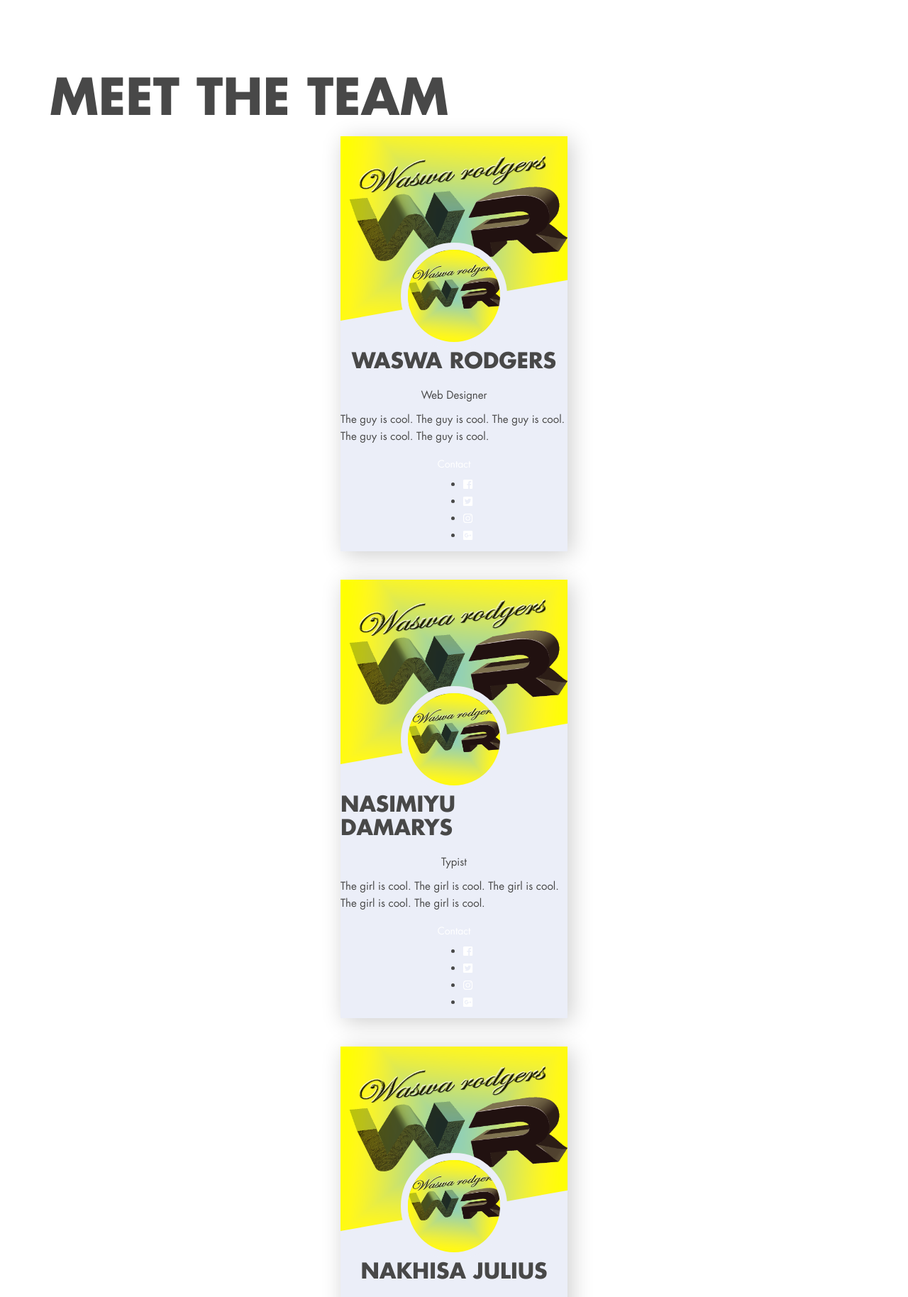
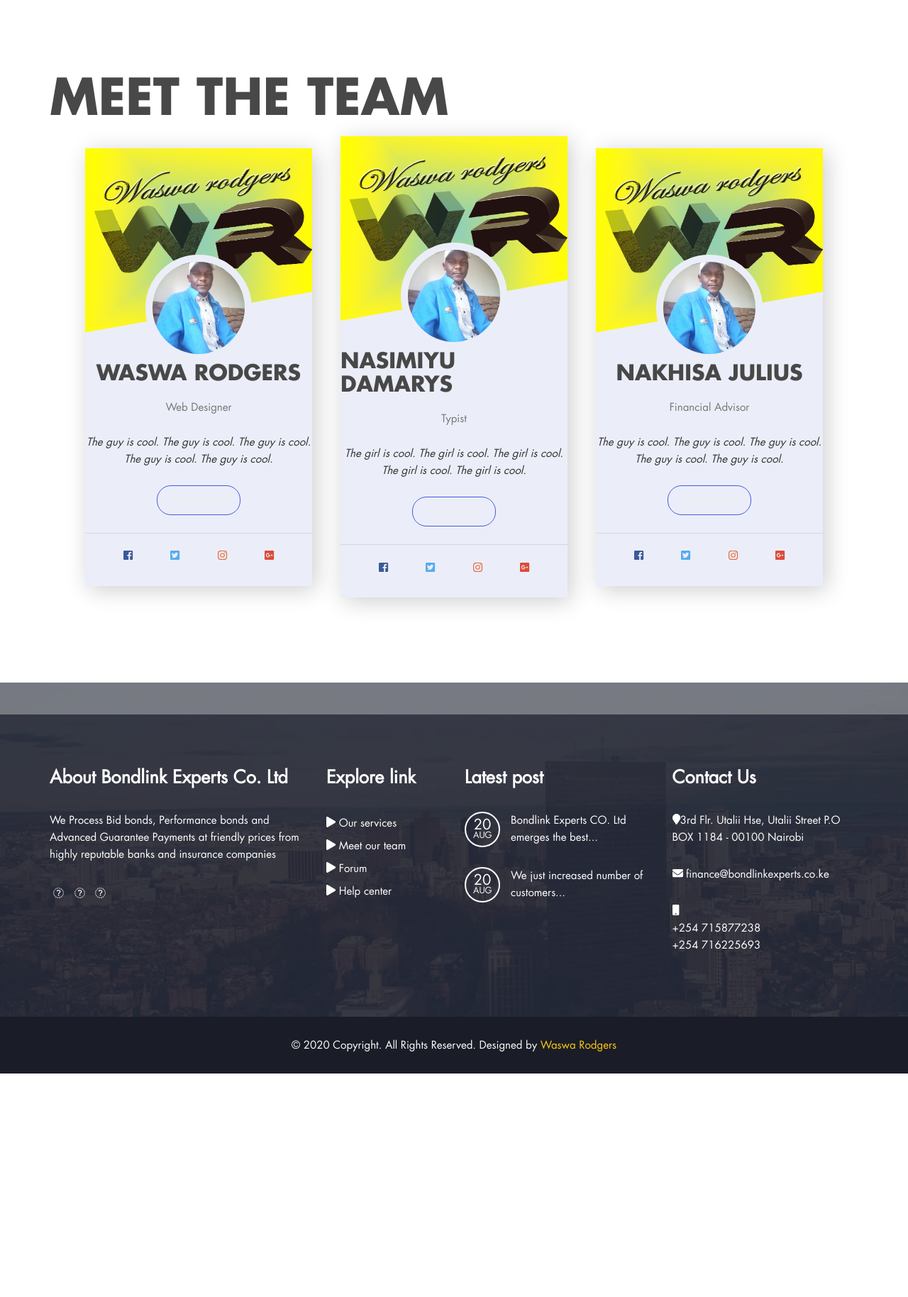
Before and after one commit to WaswaRodgers/bondlink, a PHP site: page /team.php in a window 1280 px wide. Shown: the part 92-1920 px from the top of the page at 71% size. After the commit the page ends 1605 px from the top, so only its background shows below. Run offline with PHP 8.4, Linux system fonts and the light colour scheme.

Commit message:
Styled the profile images using css again

```diff
--- a/team.php
+++ b/team.php
@@ -81,6 +81,125 @@
     	border: 1rem solid #ebeef8;
     }
 
+    .card h1 {
+    	font-size: 2.5rem;
+    	color: #333;
+    	margin: 1.5rem 0;
+    }
+
+    .job-title {
+    	color: #777;
+    	font-size: 1.5rem;
+    	font-weight: 300;
+    }
+
+    .about {
+    	font-size: 1.5rem;
+    	margin: 1.5rem 0;
+    	font-style: italic;
+    	text-align: center;
+    	color: #333;
+    }
+
+    .card .btn {
+    	padding: 1rem 2.5rem;
+    	border-color: #445ae3;
+    	border-radius: 2rem;
+    	margin: 1rem 0;
+    	text-transform: uppercase;
+    	color: #eee;
+    	font-size: 1.4rem;
+    	transition: all .5s;
+    }
+
+    .card .btn:hover {
+    	transform: translateY(-2px);
+    	box-shadow: .5rem .5rem 2rem rgb(0,0,0,.2);
+    }
+
+    .card .btn:active {
+    	transform: translateY(0);
+    	box-shadow: none;
+    }
+
+    .social-media {
+    	width: 100%;
+    	list-style: none;
+    	display: flex;
+    	justify-content: space-evenly;
+    	padding: 2rem 0;
+    	margin-top: 1.5rem;
+    	border-top: 1px solid rgb(0,0,0,.1);
+    }
+
+    .social-media i {
+    	font-size: 3rem;
+
+    }
+
+    .fa-facebook-square {
+    	color: #3b5999;
+    }
+
+    .fa-twitter-square {
+    	color: #55acee;
+    }
+
+    .fa-instagram {
+    	color: #e6683c;
+    }
+
+    .fa-google-plus-square {
+    	color: #dd4b39;
+    }
+
+    .fa-facebook-square:hover,
+    .fa-twitter-square:hover,
+    .fa-instagram:hover,
+    .fa-google-plus-square:hover {
+    	color: #45e19f;
+    }
+
+    @media screen and (min-width: 700px) {
+    	.card-wrapper {
+    		flex-direction: row;
+    		flex-wrap: wrap;
+    		justify-content: center;
+    		align-items: center;
+    	}
+
+    	.card {
+    		margin: 2rem;
+    	}
+
+    	@keyframes fadeIn {
+    		from {
+    			opacity: 0;
+    		}
+
+    		to {
+    			opacity: 1;
+    		}
+    	}
+
+    	.card:nth-child(1) {
+    		animation: fadeIn .5s .5s backwards;
+    	}
+
+    	.card:nth-child(2) {
+    		animation: fadeIn .5s 1s backwards;
+    	}
+
+    	.card:nth-child(3) {
+    		animation: fadeIn .5s 1.5s backwards;
+    	}
+
+    	.card:nth-child(4) {
+    		animation: fadeIn .5s 2s backwards;
+    	}
+    }
+
+
 </style>
 
 <section>
@@ -89,7 +208,7 @@
 		<div class="card-wrapper">
 			<div class="card">
 				<img src="images/service_img1.png" alt="Card-background" class="card-img">
-				<img src="images/service_img1.png" alt="Profile-image" class="profile-img">
+				<img src="images/testimonial_img2.jpg" alt="Profile-image" class="profile-img">
 				<h2>Waswa Rodgers</h2>
 				<p class="job-title">Web Designer</p>
 				<p class="about">The guy is cool. The guy is cool. The guy is cool. The guy is cool. The guy is cool.</p>
@@ -104,7 +223,7 @@
 
 			<div class="card">
 				<img src="images/service_img1.png" alt="Card-background" class="card-img">
-				<img src="images/service_img1.png" alt="Profile-image" class="profile-img">
+				<img src="images/testimonial_img2.jpg" alt="Profile-image" class="profile-img">
 				<h2>Nasimiyu Damarys</h2>
 				<p class="job-title">Typist</p>
 				<p class="about">The girl is cool. The girl is cool. The girl is cool. The girl is cool. The girl is cool.</p>
@@ -119,7 +238,7 @@
 
 			<div class="card">
 				<img src="images/service_img1.png" alt="Card-background" class="card-img">
-				<img src="images/service_img1.png" alt="Profile-image" class="profile-img">
+				<img src="images/testimonial_img2.jpg" alt="Profile-image" class="profile-img">
 				<h2>Nakhisa Julius</h2>
 				<p class="job-title">Financial Advisor</p>
 				<p class="about">The guy is cool. The guy is cool. The guy is cool. The guy is cool. The guy is cool.</p>
```
